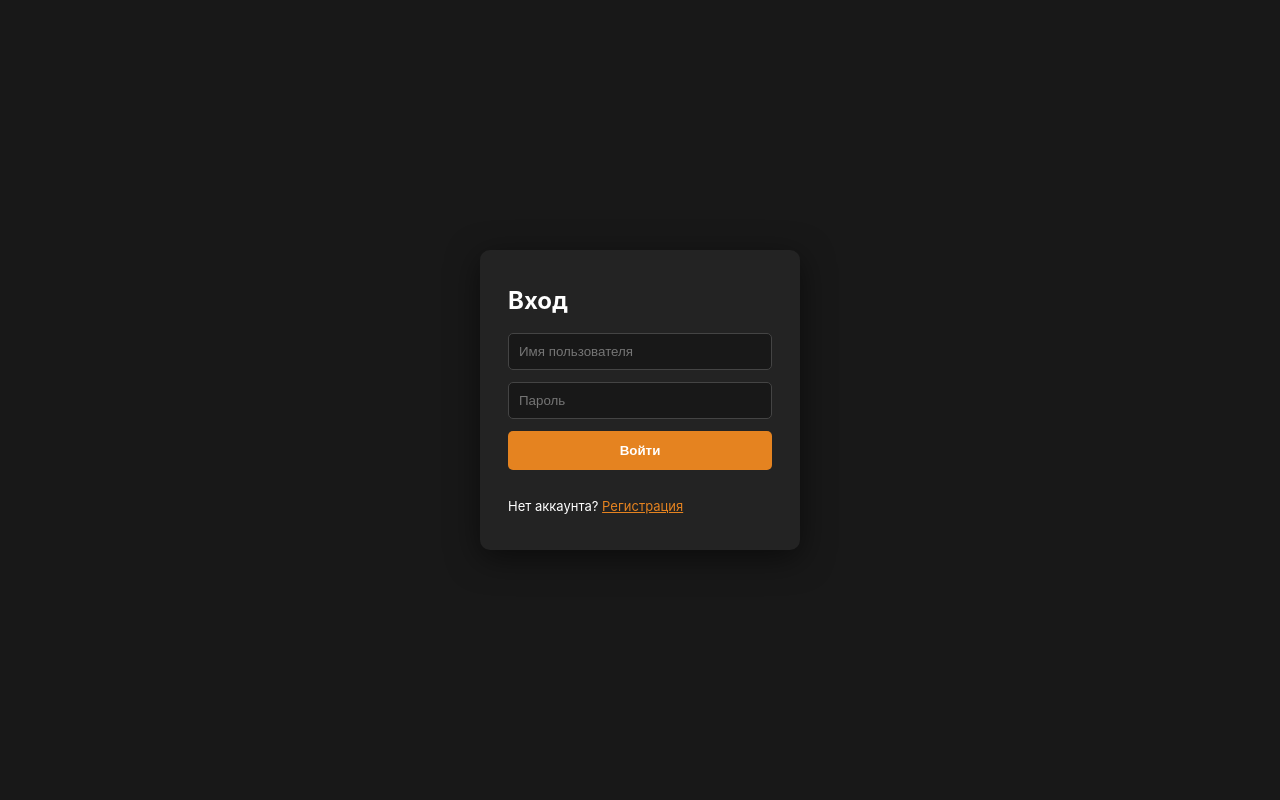
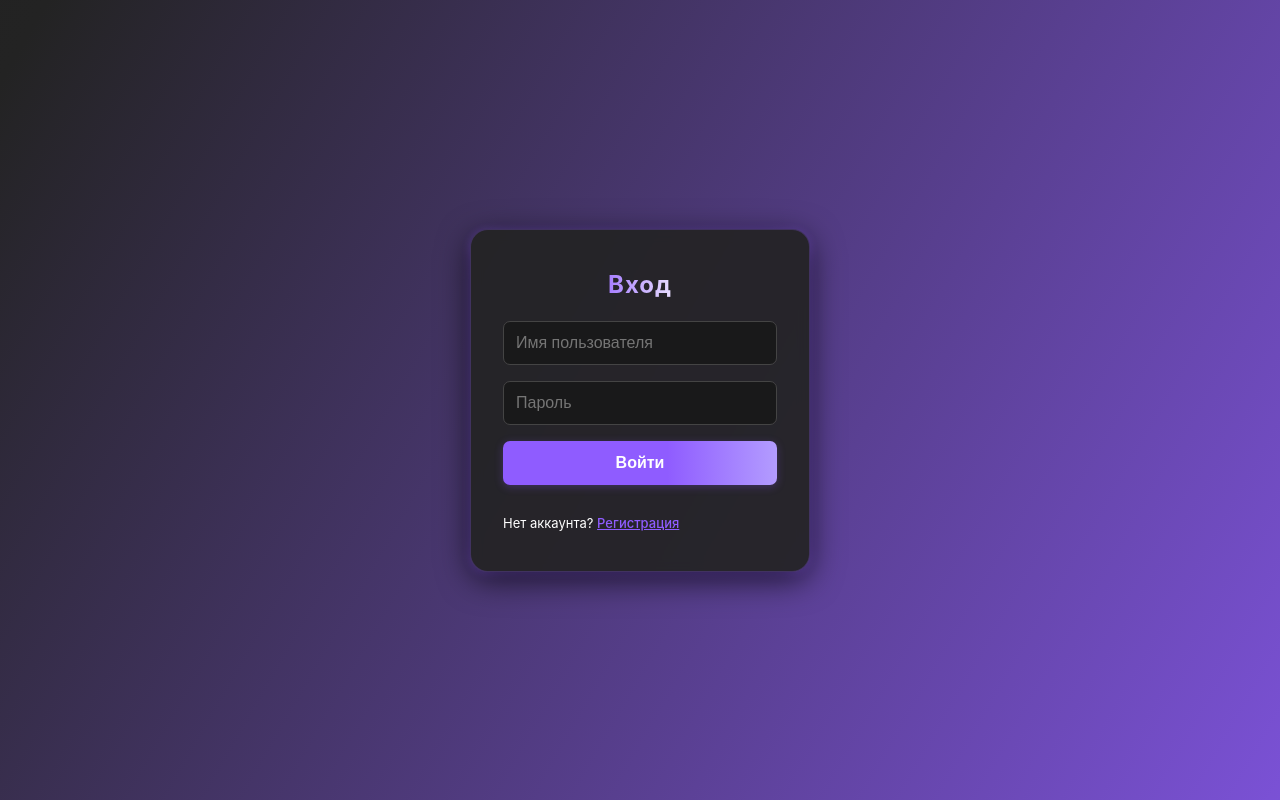
Before and after one commit to crlx1q/Reflexai, a website: page auth.html in a window 1280 px wide. Drawn offline with Linux system fonts and the light colour scheme.

Commit message:
Update auth.html

```diff
--- a/auth.html
+++ b/auth.html
@@ -6,14 +6,112 @@
     <meta name="viewport" content="width=device-width, initial-scale=1.0">
     <link rel="stylesheet" href="style.css">
     <style>
-        body { background: #181818; color: #fff; display: flex; align-items: center; justify-content: center; height: 100vh; }
-        .auth-box { background: #232323; border-radius: 10px; box-shadow: 0 8px 32px #0008; padding: 36px 28px; min-width: 320px; max-width: 95vw; }
-        .auth-box h2 { margin-bottom: 18px; }
-        .auth-box form { display: flex; flex-direction: column; gap: 12px; }
-        .auth-box input { padding: 10px; border-radius: 5px; border: 1px solid #444; background: #181818; color: #fff; }
-        .auth-box button { padding: 12px; background: #E58320; color: #fff; border: none; border-radius: 5px; font-weight: 600; cursor: pointer; }
-        .auth-box .switch-link { color: #E58320; cursor: pointer; text-decoration: underline; }
-        .auth-box .feedback { color: #f55; min-height: 18px; font-size: 13px; }
+        body {
+            min-height: 100vh;
+            margin: 0;
+            padding: 0;
+            /* Градиентный анимированный фон с фиолетовыми оттенками */
+            background: linear-gradient(120deg, #181818 0%, #232323 40%, #8f5cff 100%);
+            background-size: 200% 200%;
+            animation: gradientMove 8s ease-in-out infinite;
+            color: #fff;
+            display: flex;
+            align-items: center;
+            justify-content: center;
+        }
+        @keyframes gradientMove {
+            0% { background-position: 0% 50%; }
+            50% { background-position: 100% 50%; }
+            100% { background-position: 0% 50%; }
+        }
+        .auth-box {
+            background: rgba(35,35,35,0.92);
+            border-radius: 18px;
+            box-shadow: 0 8px 32px 0 #000a, 0 1.5px 8px #8f5cff80;
+            padding: 40px 32px;
+            min-width: 340px;
+            max-width: 95vw;
+            backdrop-filter: blur(6px);
+            border: 1.5px solid #8f5cff40;
+            transition: box-shadow 0.3s;
+        }
+        .auth-box:hover {
+            box-shadow: 0 12px 40px 0 #000c, 0 2px 12px #b39cffb0;
+        }
+        .auth-box h2 {
+            margin-bottom: 22px;
+            font-weight: 700;
+            letter-spacing: 1px;
+            text-align: center;
+            background: linear-gradient(90deg, #8f5cff 30%, #fff 70%);
+            -webkit-background-clip: text;
+            -webkit-text-fill-color: transparent;
+            background-clip: text;
+        }
+        .auth-box form {
+            display: flex;
+            flex-direction: column;
+            gap: 16px;
+        }
+        .auth-box input {
+            padding: 12px;
+            border-radius: 7px;
+            border: 1.5px solid #444;
+            background: rgba(24,24,24,0.92);
+            color: #fff;
+            font-size: 16px;
+            transition: border 0.2s, box-shadow 0.2s;
+            outline: none;
+        }
+        .auth-box input:focus {
+            border: 1.5px solid #8f5cff;
+            box-shadow: 0 0 0 2px #8f5cff40;
+        }
+        .auth-box button {
+            padding: 13px;
+            background: linear-gradient(90deg, #8f5cff 60%, #b39cff 100%);
+            color: #fff;
+            border: none;
+            border-radius: 7px;
+            font-weight: 700;
+            font-size: 16px;
+            cursor: pointer;
+            box-shadow: 0 2px 8px #8f5cff40;
+            transition: background 0.3s, box-shadow 0.2s;
+        }
+        .auth-box button:hover {
+            background: linear-gradient(90deg, #b39cff 0%, #8f5cff 100%);
+            box-shadow: 0 4px 16px #8f5cff80;
+        }
+        .auth-box .switch-link {
+            color: #8f5cff;
+            cursor: pointer;
+            text-decoration: underline;
+            font-weight: 500;
+            transition: color 0.2s;
+        }
+        .auth-box .switch-link:hover {
+            color: #b39cff;
+        }
+        .auth-box .feedback {
+            color: #f55;
+            min-height: 18px;
+            font-size: 13px;
+            margin-top: 2px;
+            text-align: center;
+        }
+        /* Анимация появления формы */
+        .auth-box {
+            opacity: 0;
+            transform: translateY(30px) scale(0.98);
+            animation: fadeInUp 0.8s cubic-bezier(.23,1.01,.32,1) 0.2s forwards;
+        }
+        @keyframes fadeInUp {
+            to {
+                opacity: 1;
+                transform: translateY(0) scale(1);
+            }
+        }
     </style>
 </head>
 <body>
```
